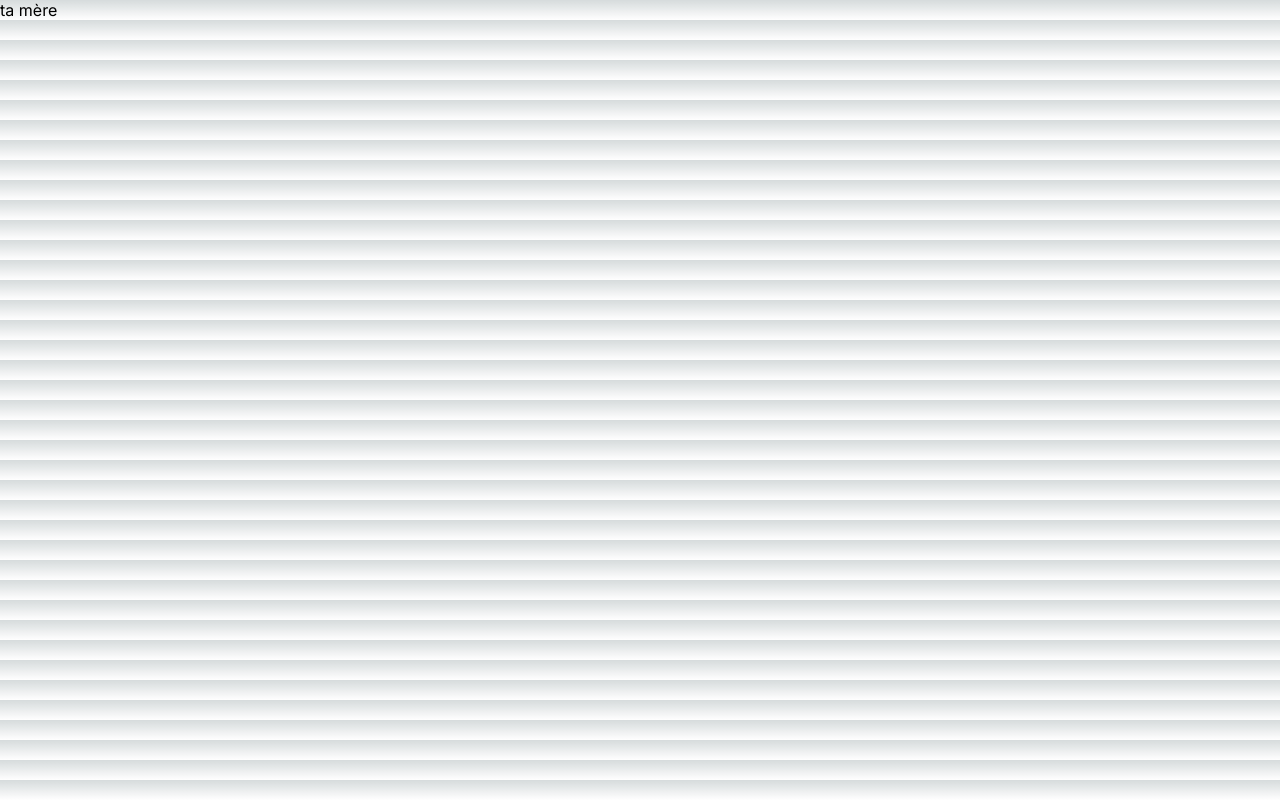
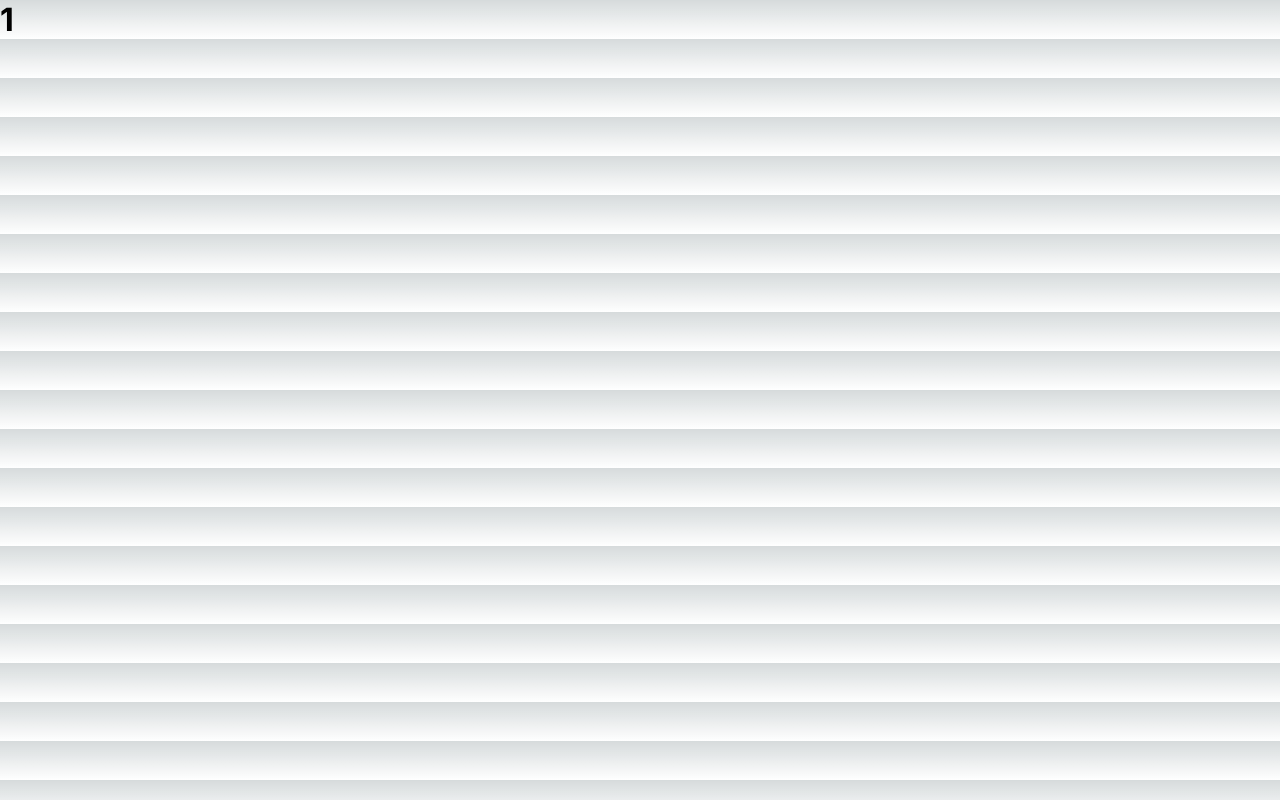
Before and after one commit to NapoTwiixe306/PlayerPulse, a Next.js app: page /pages/team/1 in a window 1280 px wide. Built offline with nearby package versions, Linux system fonts and the light colour scheme.

Commit message:
custom slug page

```diff
--- a/app/pages/team/[slug]/page.tsx
+++ b/app/pages/team/[slug]/page.tsx
@@ -1,7 +1,20 @@
-import React from 'react'
+'use client'
+import { usePathname } from 'next/navigation';
 
-export default function page() {
+const TeamPage = () => {
+  const pathname = usePathname();
+  const teamName = extractTeamNameFromPathname(pathname);
+
   return (
-    <div>ta mère</div>
-  )
-}
+    <div>
+      <h1>{teamName}</h1>
+    </div>
+  );
+};
+
+export default TeamPage;
+
+const extractTeamNameFromPathname = (pathname: string): string => {
+  const parts = pathname.split('/');
+  return parts[parts.length - 1];
+};
```
